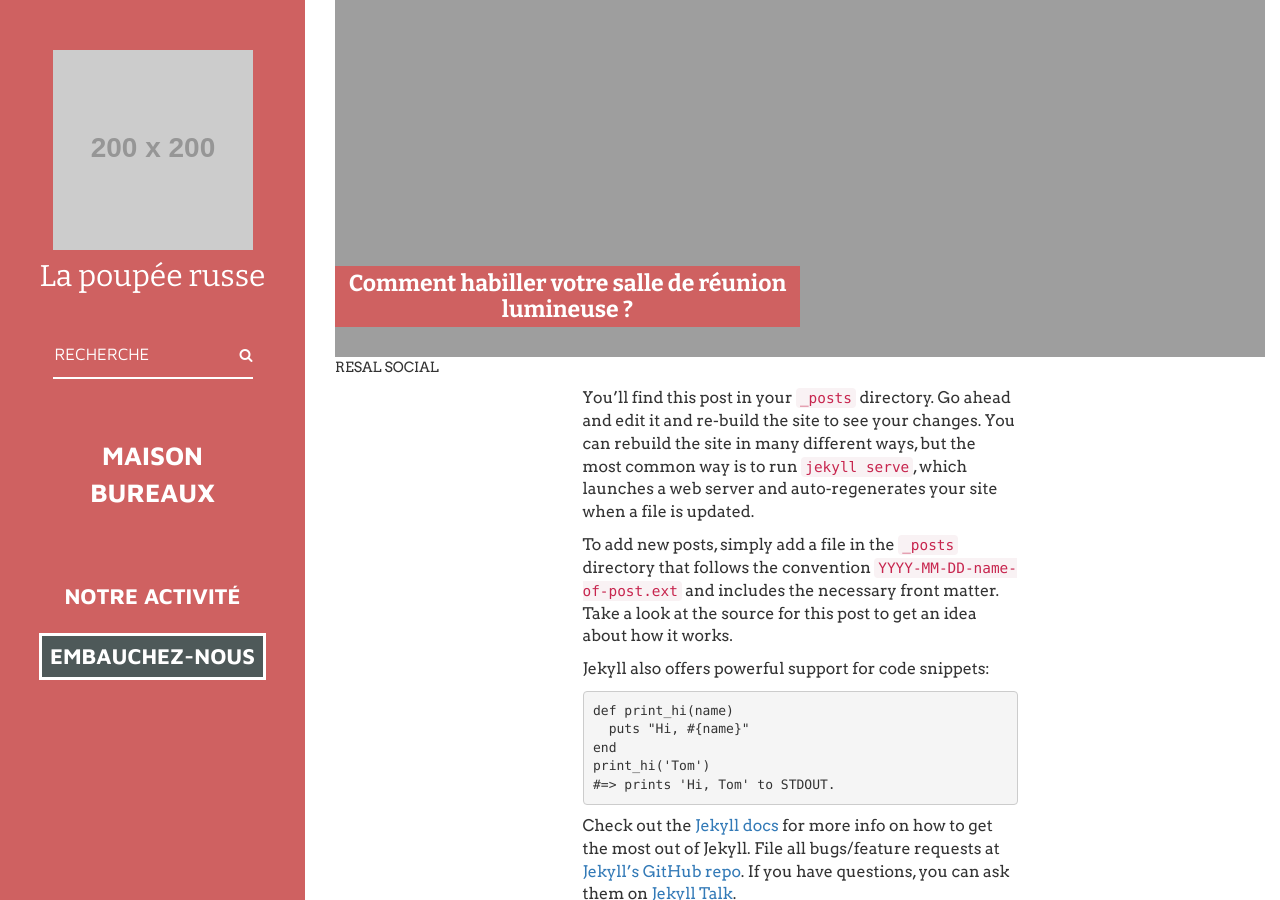
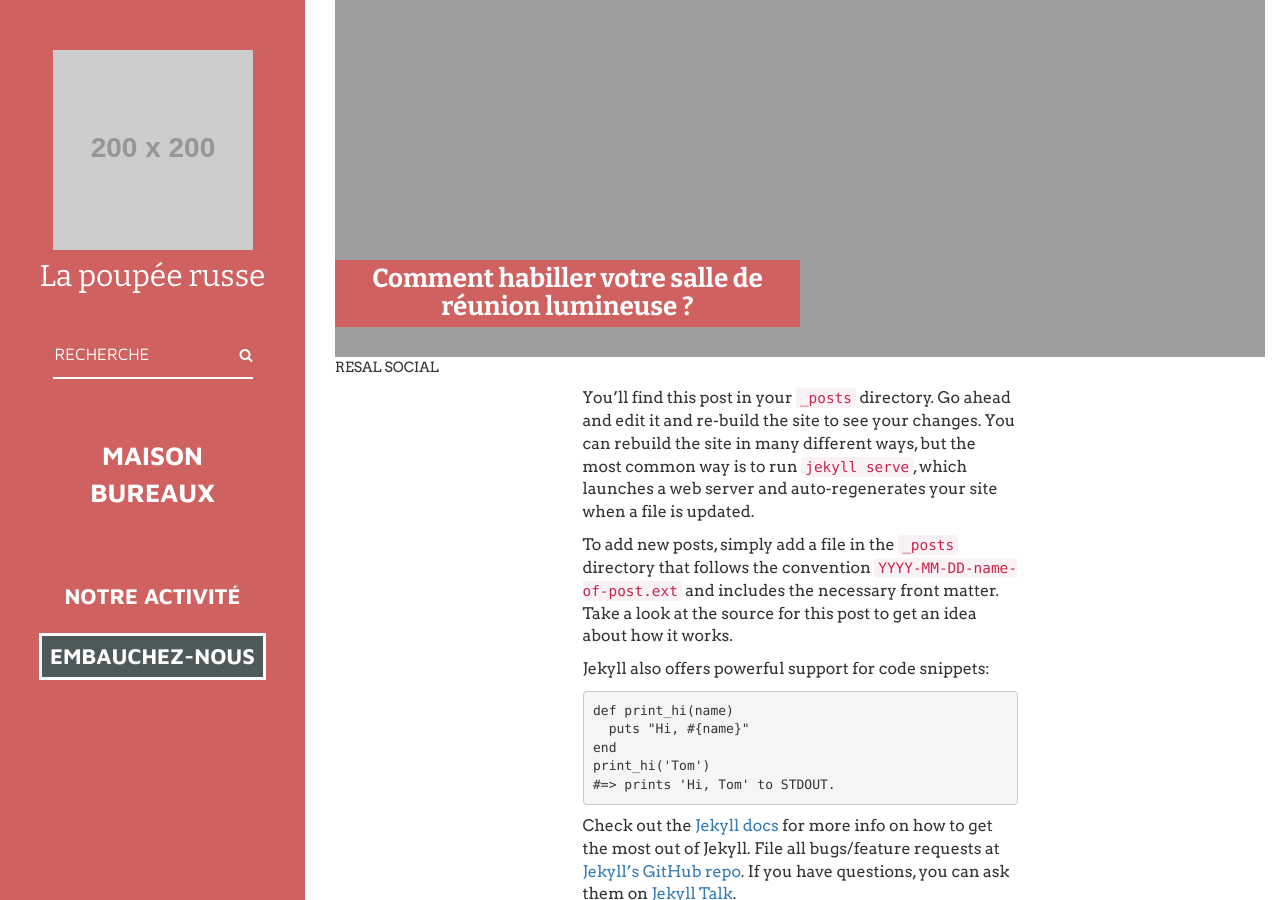
Before and after one commit to Koroeskohr/la-poupee-russe, a Jekyll site: the page built from _posts/2016-02-09-welcome-to-fez.markdown, in a window 1280 px wide and 900 px high, scrolled down 363 px. Built offline with Jekyll 4.4.1, drawn with Linux system fonts in a browser that asks for light colours; nearby versions of some CDN libraries.

Commit message:
Fix psot list post detail

```diff
--- a/_sass/_posts.scss
+++ b/_sass/_posts.scss
@@ -1,12 +1,14 @@
 .post {
   position: relative;
+  overflow: hidden;
+
   margin-bottom: 15px;
   & figure {
     position: relative;
   }
 
   & h1 {
-    font-size: 2.3rem;
+    font-size: 2.6rem;
     font-weight: 800;
     margin: 1rem 0;
   }
@@ -18,18 +20,46 @@
   & h3 {
     font-size: 1.6rem;
   }
+
+  &:hover .post-info {
+    transform: translateY(-50%);
+    transition: 0.5s;
+    opacity: 0.95;
+  }
+
+  &:hover .post-detail {
+    opacity: 1;
+    transition: 0.5s
+  }
 }
 
 
 .post-info {
-  padding: 0 1rem;
-  width: calc(100% - 30px);
   position: absolute;
   z-index: 1;
   left: 15px;
   top: 55%;
   bottom: 0;
+
+  height: 90%;
+
+  width: calc(100% - 30px);
+  padding: 0 1rem;
   background-color: $red;
   color: #fff;
   opacity: 0.8;
+  transition: 0.2s;
+
+  & .date {
+    font-family: $sans-font-family;
+    text-transform: uppercase;
+  }
+
+  & .post-detail {
+    opacity: 0;
+    position: absolute;
+    z-index: -1;
+    bottom: 0;
+    transition: 0.3s;
+  }
 }
```
Also changed, not shown: _includes/post.html (+6 -1 lines).
